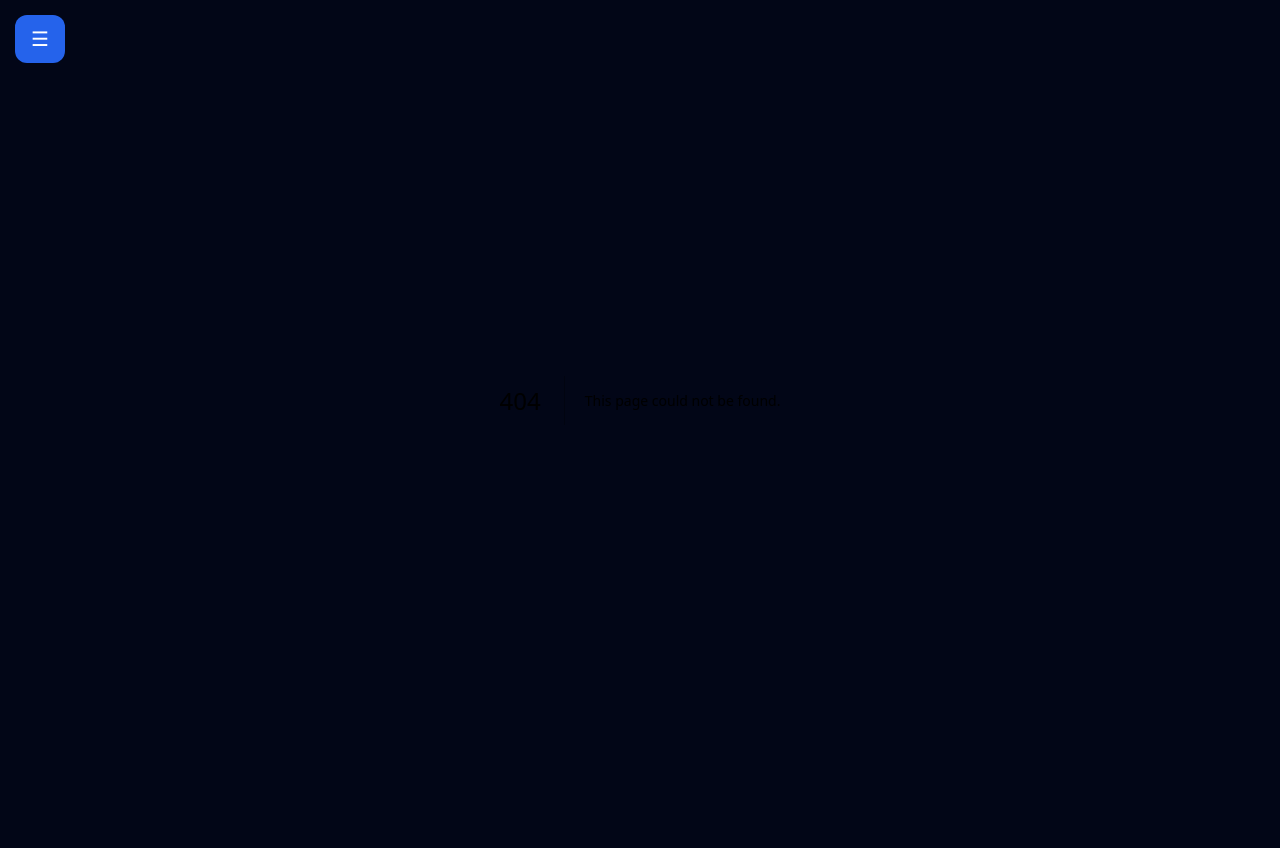
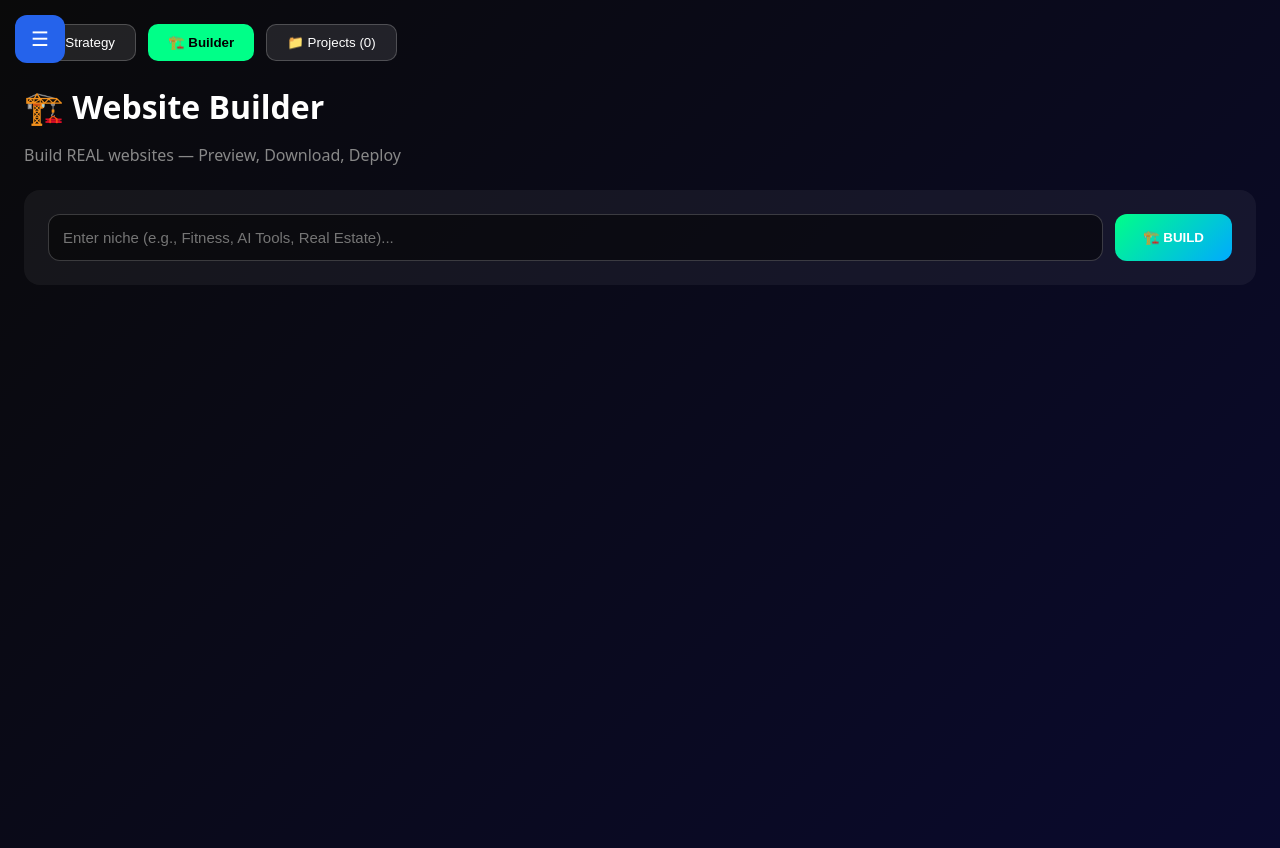
Before and after one commit to snapsparkofficial00-cloud/Ai, a Next.js app: page /website-empire/builder in a window 1280 px wide. Before the commit this address had no page. Before the commit the page ends 800 px from the top, so only its background shows below. Built offline with nearby package versions, Linux system fonts and the light colour scheme.

Commit message:
app/website-empire/builder/page.tsx

```diff
--- /dev/null
+++ b/app/website-empire/builder/page.tsx
@@ -0,0 +1,240 @@
+"use client";
+import { useState } from "react";
+import Link from "next/link";
+
+export default function WebsiteBuilderPage() {
+  const [niche, setNiche] = useState("");
+  const [loading, setLoading] = useState(false);
+  const [websiteCode, setWebsiteCode] = useState("");
+  const [previewMode, setPreviewMode] = useState(false);
+  const [generatedPages, setGeneratedPages] = useState<Record<string, string>>({});
+  const [activePage, setActivePage] = useState("index");
+  const [log, setLog] = useState<string[]>([]);
+  const [savedProjects, setSavedProjects] = useState<any[]>([]);
+
+  // Load saved projects from localStorage
+  useState(() => {
+    const saved = localStorage.getItem("website-projects");
+    if (saved) setSavedProjects(JSON.parse(saved));
+  });
+
+  function addLog(msg: string) {
+    setLog(prev => [`🏗️ ${new Date().toLocaleTimeString()} — ${msg}`, ...prev.slice(0, 49)]);
+  }
+
+  function saveProject() {
+    const project = {
+      id: Date.now(),
+      niche,
+      websiteCode,
+      pages: generatedPages,
+      createdAt: new Date().toISOString(),
+    };
+    const updated = [project, ...savedProjects];
+    setSavedProjects(updated);
+    localStorage.setItem("website-projects", JSON.stringify(updated));
+    addLog("💾 Project saved!");
+  }
+
+  async function buildWebsite() {
+    if (!niche) return;
+    setLoading(true);
+    setWebsiteCode("");
+    setGeneratedPages({});
+    addLog(`🚀 Building website for: ${niche}`);
+
+    try {
+      // Step 1: Build main website
+      addLog("Generating main website...");
+      const res = await fetch("/api/website-empire", {
+        method: "POST",
+        headers: { "Content-Type": "application/json" },
+        body: JSON.stringify({ action: "build-site", niche }),
+      });
+      const data = await res.json();
+
+      if (data.success && data.website) {
+        setWebsiteCode(data.website);
+        addLog("✅ Website generated!");
+
+        // Step 2: Generate all pages
+        addLog("Generating additional pages...");
+        const pagesRes = await fetch("/api/website-empire", {
+          method: "POST",
+          headers: { "Content-Type": "application/json" },
+          body: JSON.stringify({ action: "generate-pages", niche }),
+        });
+        const pagesData = await pagesRes.json();
+
+        if (pagesData.success) {
+          setGeneratedPages(pagesData.pages);
+          addLog(`✅ ${pagesData.pageCount} pages ready!`);
+        }
+
+        // Auto-save
+        addLog("💾 Auto-saving project...");
+        saveProject();
+        addLog("🎉 Build complete! Check Projects tab to see all.");
+      }
+    } catch (err) {
+      addLog(`❌ Error: ${String(err)}`);
+    }
+    setLoading(false);
+  }
+
+  function downloadWebsite() {
+    let allCode = websiteCode;
+    Object.entries(generatedPages).forEach(([name, code]) => {
+      if (name !== "index") {
+        allCode += `\n\n<!-- ${name.toUpperCase()} PAGE -->\n${code}`;
+      }
+    });
+    const blob = new Blob([allCode], { type: "text/html" });
+    const url = URL.createObjectURL(blob);
+    const a = document.createElement("a");
+    a.href = url;
+    a.download = `${niche.replace(/\s+/g, "-")}-website.html`;
+    a.click();
+    addLog("📥 Downloaded!");
+  }
+
+  return (
+    <main style={{
+      background: "linear-gradient(135deg, #0a0a0a, #0a0a2e)",
+      minHeight: "100vh", color: "white", padding: "24px", fontFamily: "system-ui",
+    }}>
+      <div style={{ maxWidth: "1400px", margin: "0 auto" }}>
+
+        {/* NAVIGATION TABS */}
+        <div style={{ display: "flex", gap: "12px", marginBottom: "24px", flexWrap: "wrap" }}>
+          <Link href="/website-empire" style={{ textDecoration: "none" }}>
+            <button style={{
+              padding: "10px 20px", borderRadius: "10px",
+              background: "rgba(255,255,255,0.1)", border: "1px solid rgba(255,255,255,0.2)",
+              color: "white", cursor: "pointer",
+            }}>
+              🧠 Strategy
+            </button>
+          </Link>
+          <button style={{
+            padding: "10px 20px", borderRadius: "10px",
+            background: "#00ff88", border: "none",
+            color: "#000", fontWeight: "bold",
+          }}>
+            🏗️ Builder
+          </button>
+          <Link href="/website-empire/projects" style={{ textDecoration: "none" }}>
+            <button style={{
+              padding: "10px 20px", borderRadius: "10px",
+              background: "rgba(255,255,255,0.1)", border: "1px solid rgba(255,255,255,0.2)",
+              color: "white", cursor: "pointer",
+            }}>
+              📁 Projects ({savedProjects.length})
+            </button>
+          </Link>
+        </div>
+
+        <h1 style={{ fontSize: "32px", marginBottom: "8px" }}>🏗️ Website Builder</h1>
+        <p style={{ color: "#888", marginBottom: "24px" }}>Build REAL websites — Preview, Download, Deploy</p>
+
+        {/* BUILD CONTROLS */}
+        <div style={{
+          background: "rgba(255,255,255,0.05)", padding: "24px",
+          borderRadius: "16px", marginBottom: "24px",
+          display: "flex", gap: "12px", flexWrap: "wrap",
+        }}>
+          <input
+            value={niche}
+            onChange={(e) => setNiche(e.target.value)}
+            placeholder="Enter niche (e.g., Fitness, AI Tools, Real Estate)..."
+            style={{
+              flex: 1, minWidth: "250px", padding: "14px", borderRadius: "12px",
+              background: "rgba(0,0,0,0.5)", border: "1px solid rgba(255,255,255,0.2)",
+              color: "white", fontSize: "15px",
+            }}
+          />
+          <button onClick={buildWebsite} disabled={loading || !niche}
+            style={{
+              padding: "14px 28px", borderRadius: "12px",
+              background: loading ? "#333" : "linear-gradient(135deg, #00ff88, #00aaff)",
+              border: "none", color: "white", fontWeight: "bold", cursor: "pointer",
+            }}>
+            {loading ? "🏗️ Building..." : "🏗️ BUILD"}
+          </button>
+          {websiteCode && (
+            <>
+              <button onClick={() => setPreviewMode(!previewMode)}
+                style={{
+                  padding: "14px 28px", borderRadius: "12px",
+                  background: previewMode ? "#00ff88" : "rgba(255,255,255,0.1)",
+                  border: "1px solid rgba(255,255,255,0.2)",
+                  color: previewMode ? "#000" : "white", cursor: "pointer",
+                }}>
+                {previewMode ? "📝 CODE" : "👁️ PREVIEW"}
+              </button>
+              <button onClick={downloadWebsite}
+                style={{
+                  padding: "14px 28px", borderRadius: "12px",
+                  background: "#f59e0b", border: "none",
+                  color: "#000", fontWeight: "bold", cursor: "pointer",
+                }}>
+                📥 DOWNLOAD
+              </button>
+              <button onClick={saveProject}
+                style={{
+                  padding: "14px 28px", borderRadius: "12px",
+                  background: "#8b5cf6", border: "none",
+                  color: "white", fontWeight: "bold", cursor: "pointer",
+                }}>
+                💾 SAVE
+              </button>
+            </>
+          )}
+        </div>
+
+        {/* PAGE TABS */}
+        {Object.keys(generatedPages).length > 0 && (
+          <div style={{ display: "flex", gap: "8px", flexWrap: "wrap", marginBottom: "16px" }}>
+            {Object.keys(generatedPages).map((page) => (
+              <button key={page} onClick={() => { setActivePage(page); setWebsiteCode(generatedPages[page]); }}
+                style={{
+                  padding: "8px 16px", borderRadius: "8px", textTransform: "capitalize",
+                  background: activePage === page ? "#00ff88" : "rgba(255,255,255,0.1)",
+                  border: "none", color: activePage === page ? "#000" : "white",
+                  cursor: "pointer", fontWeight: "bold",
+                }}>
+                📄 {page}
+              </button>
+            ))}
+          </div>
+        )}
+
+        {/* PREVIEW / CODE */}
+        {websiteCode && (
+          <div style={{ borderRadius: "16px", overflow: "hidden", border: "1px solid rgba(255,255,255,0.1)" }}>
+            {previewMode ? (
+              <iframe srcDoc={websiteCode} style={{ width: "100%", height: "80vh", border: "none", background: "white" }} />
+            ) : (
+              <div style={{ background: "#1a1a2e", padding: "20px", maxHeight: "80vh", overflow: "auto" }}>
+                <pre style={{ whiteSpace: "pre-wrap", fontSize: "12px", lineHeight: "1.5", color: "#00ff88", fontFamily: "monospace" }}>
+                  {websiteCode.slice(0, 15000)}
+                  {websiteCode.length > 15000 && "\n\n... (Download for full code)"}
+                </pre>
+              </div>
+            )}
+          </div>
+        )}
+
+        {/* LOGS */}
+        {log.length > 0 && (
+          <div style={{ background: "rgba(0,0,0,0.5)", padding: "16px", borderRadius: "12px", marginTop: "24px" }}>
+            <h4>📡 Build Log</h4>
+            {log.map((entry, i) => (
+              <p key={i} style={{ fontSize: "12px", color: "#888", fontFamily: "monospace" }}>{entry}</p>
+            ))}
+          </div>
+        )}
+      </div>
+    </main>
+  );
+}
```
